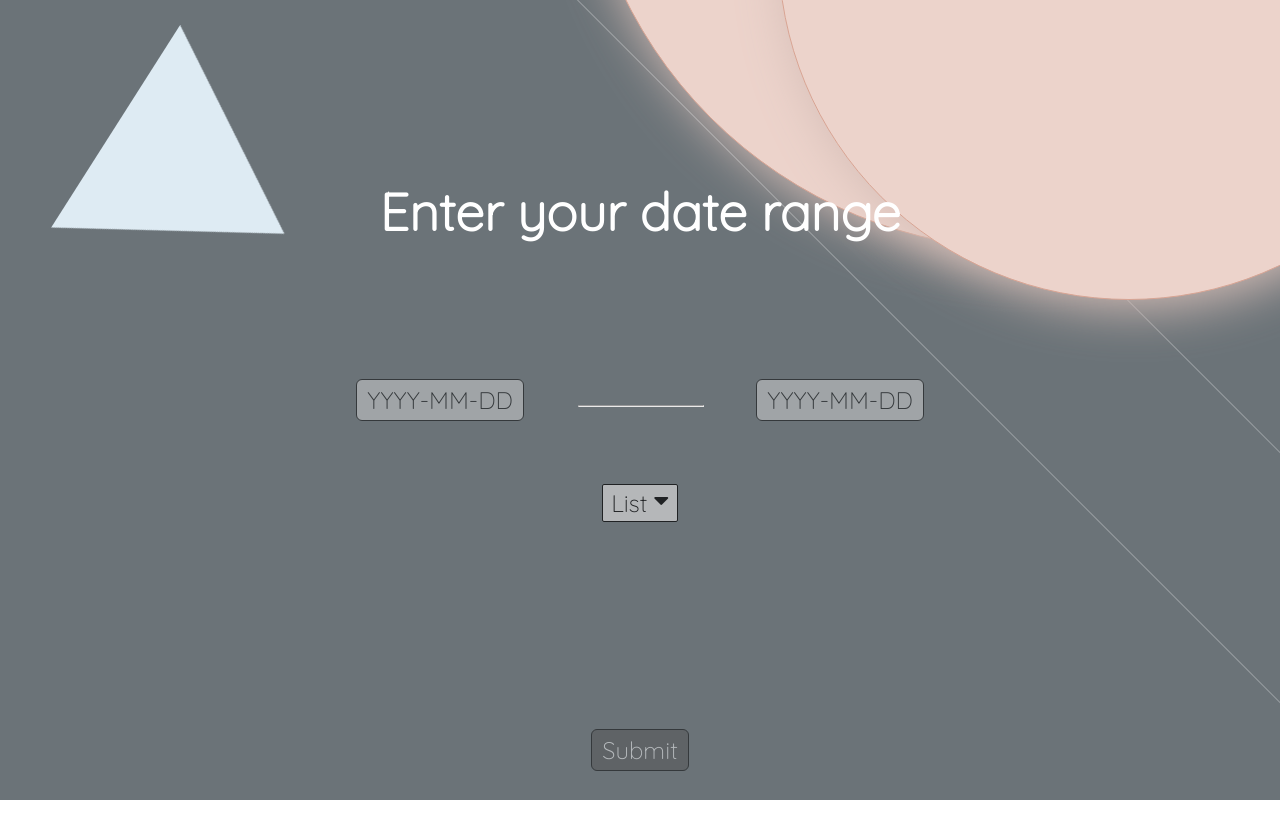
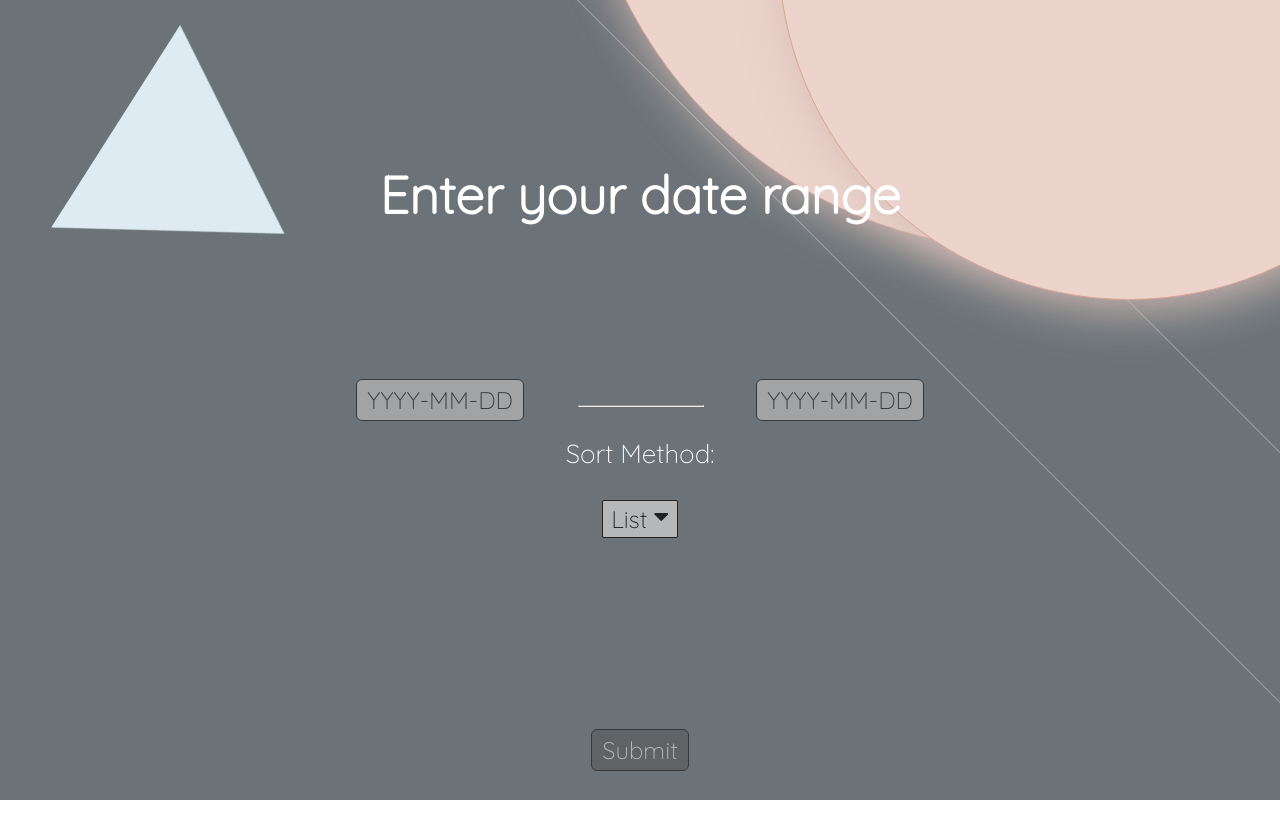
Before and after one commit to jalalshabo/Twitter-Topic-Tracking, a React (Create React App) app: page / in a window 1280 px wide. Both pictures are taken after a click on the button "Let's begin". Shown: the top 838 px of the page. Built offline with nearby package versions, Linux system fonts and the light colour scheme; no server answers.

Commit message:
Dropdown functional
Dropdown is now functional, will begin approach for functional design

```diff
--- a/package.json
+++ b/package.json
@@ -9,7 +9,6 @@
     "@testing-library/user-event": "^12.1.10",
     "flask": "^0.2.10",
     "react": "^17.0.2",
-    "react-bootstrap": "^1.6.1",
     "react-calendar": "^3.4.0",
     "react-dom": "^17.0.2",
     "react-scripts": "4.0.3",
--- a/src/App.js
+++ b/src/App.js
@@ -51,7 +51,7 @@ function App() {
     setbgColor("#6B7378");
     setColor("#fff");
     setMainMessage("Enter your date range");
-    setSubMessage("");
+    setSubMessage("Sort Method:");
     setglobalState(true);
     setButtonMessage1("YYYY-MM-DD")
 
--- a/src/components/DropdownSection.css
+++ b/src/components/DropdownSection.css
@@ -18,7 +18,7 @@
 .dropdown {
     font-size: 20px;
     position:absolute;
-    bottom: 45px;
+    bottom:144px;
     width:100px;
     opacity: 0.8;
     background-color: #D5D5D5;
--- a/src/components/DropdownSection.js
+++ b/src/components/DropdownSection.js
@@ -5,23 +5,33 @@ import './DropdownSection.css';
 function DropdownSection(props) {
 
     const {globalState} = useContext(globalContext);
-    const [open, setOpen] = useState(false);
+
     const dropdowntransition = useSpring({
         to:{opacity:globalState?0.7: 0,marginTop:globalState?200: 0, backgroundColor: "#D5D5D5"},
         from:{opacity:0,},
     })
+
+    const [open, setOpen] = useState(false);
+    const [chosenOption, setChosenOption] = useState("List");
+
+    function changeDropdownTarget(option) {
+
+        setChosenOption(option);
+        setOpen(false);
+    }
+
     function Dropdown() {
 
         function DropdownItem(props) {
             return (
-                <a href="#" className="menu-item">
+                <a href="#" className="menu-item" onClick = {() =>  changeDropdownTarget(props.children)}>
                     {props.children}
                 </a>
             );
         }
 
         return (
-            <div className="dropdown">
+            <div className="dropdown" >
                 <DropdownItem >Overall</DropdownItem>
                 <DropdownItem >Location</DropdownItem>
                 <DropdownItem >User</DropdownItem>
@@ -32,7 +42,7 @@ function DropdownSection(props) {
         <>
 
             <animated.a style={dropdowntransition} className="dropdownbutton" onClick = {() => setOpen(!open)}>
-                     List {open? <i class="fas fa-caret-up"></i> : <i class="fas fa-caret-down"></i>}
+                     {chosenOption} {open? <i class="fas fa-caret-up"></i> : <i class="fas fa-caret-down"></i>}
             </animated.a>
 
             {open && <Dropdown />}
--- a/src/components/InputSection.js
+++ b/src/components/InputSection.js
@@ -63,7 +63,7 @@ function InputSection() {
         <>
             {SelectDate1? <Calendar onChange={onChange1} value = {date} className="front"/> : <animated.button style = {fadebutton} className="button" id="button1" onClick={globalState? enterDate1: secondPage}>{buttonMessage1}</animated.button>}
 
-            {SelectDate2? <Calendar onChange={onChange2} value = {date} /> : <animated.button style = {secondbutton} className="button" id="button2" onClick={enterDate2}>{buttonMessage2}</animated.button>}
+            {SelectDate2? <Calendar onChange={onChange2} value = {date} className="front" /> : <animated.button style = {secondbutton} className="button" id="button2" onClick={enterDate2}>{buttonMessage2}</animated.button>}
 
             <DropdownSection>
 
--- a/src/components/MainMessage.css
+++ b/src/components/MainMessage.css
@@ -1,7 +1,9 @@
 h1, p {
     z-index: 1;
 }
-
+.submessage {
+  position: absolute;
+}
 .typewriter {
     overflow: hidden; /* Ensures the content is not revealed until the animation */
 
--- a/src/components/MainMessage.js
+++ b/src/components/MainMessage.js
@@ -23,10 +23,17 @@ function MainMessage() {
         config: {mass: 1, frequency: 1, damping: 1},
     });
 
+    const translate2 = useSpring({
+        to: {opacity: 1 ,translateY:190},
+        from: {opacity: 0, translateY:0 },
+        delay: 500,
+
+        config: {mass: 1, frequency: 1, damping: 1},
+    });
     return (
         <>
           <animated.h1 style = {translate}> {TitleMessage} </animated.h1>
-          <animated.p style = {fade} className="typewriter"> {SubMessage}</animated.p>
+          <animated.p style = {globalState? translate2 :fade} className="typewriter"> {SubMessage}</animated.p>
         </>
     )
 }
```
Also changed, not shown: 1 other file (tests, documents, lock files or other folders).
